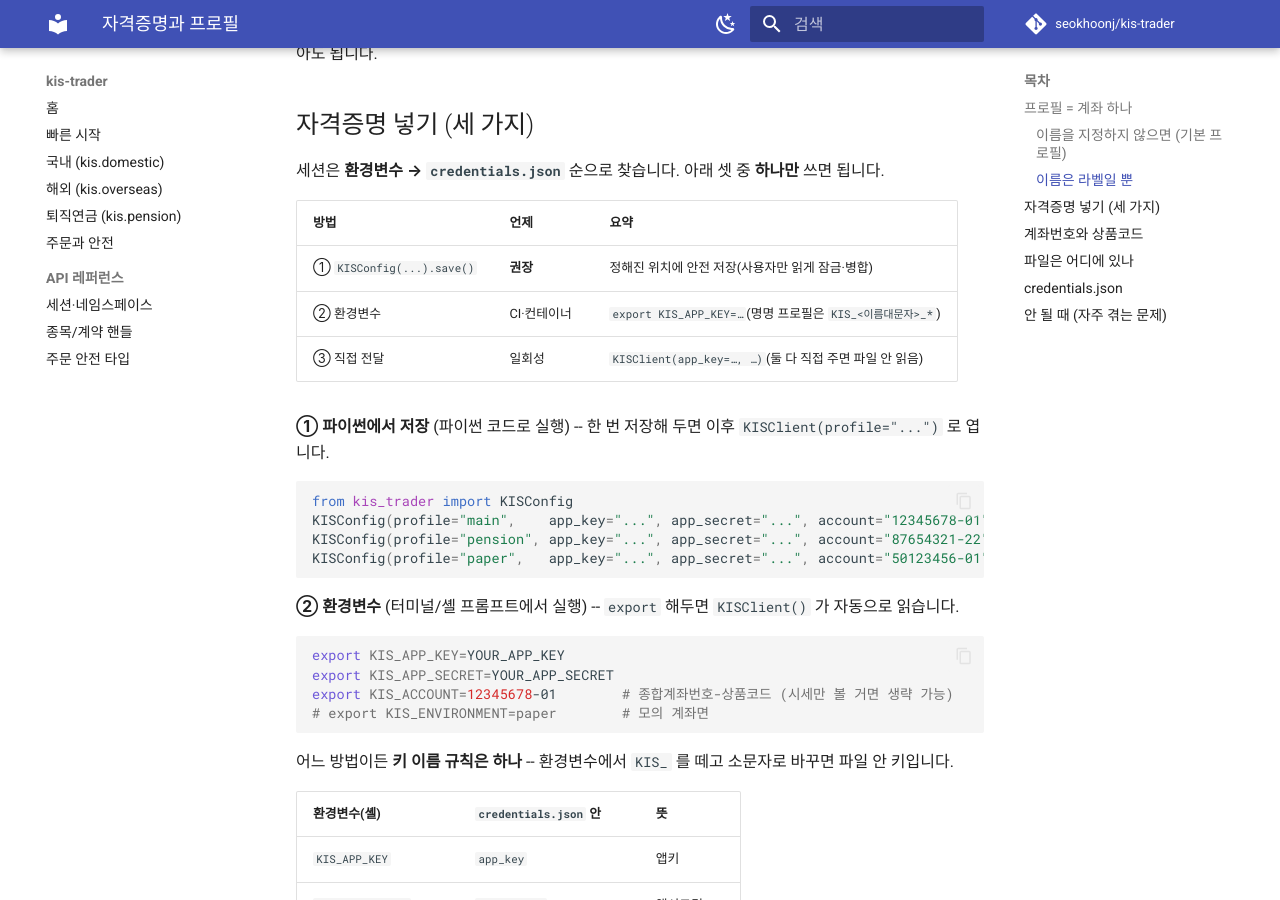
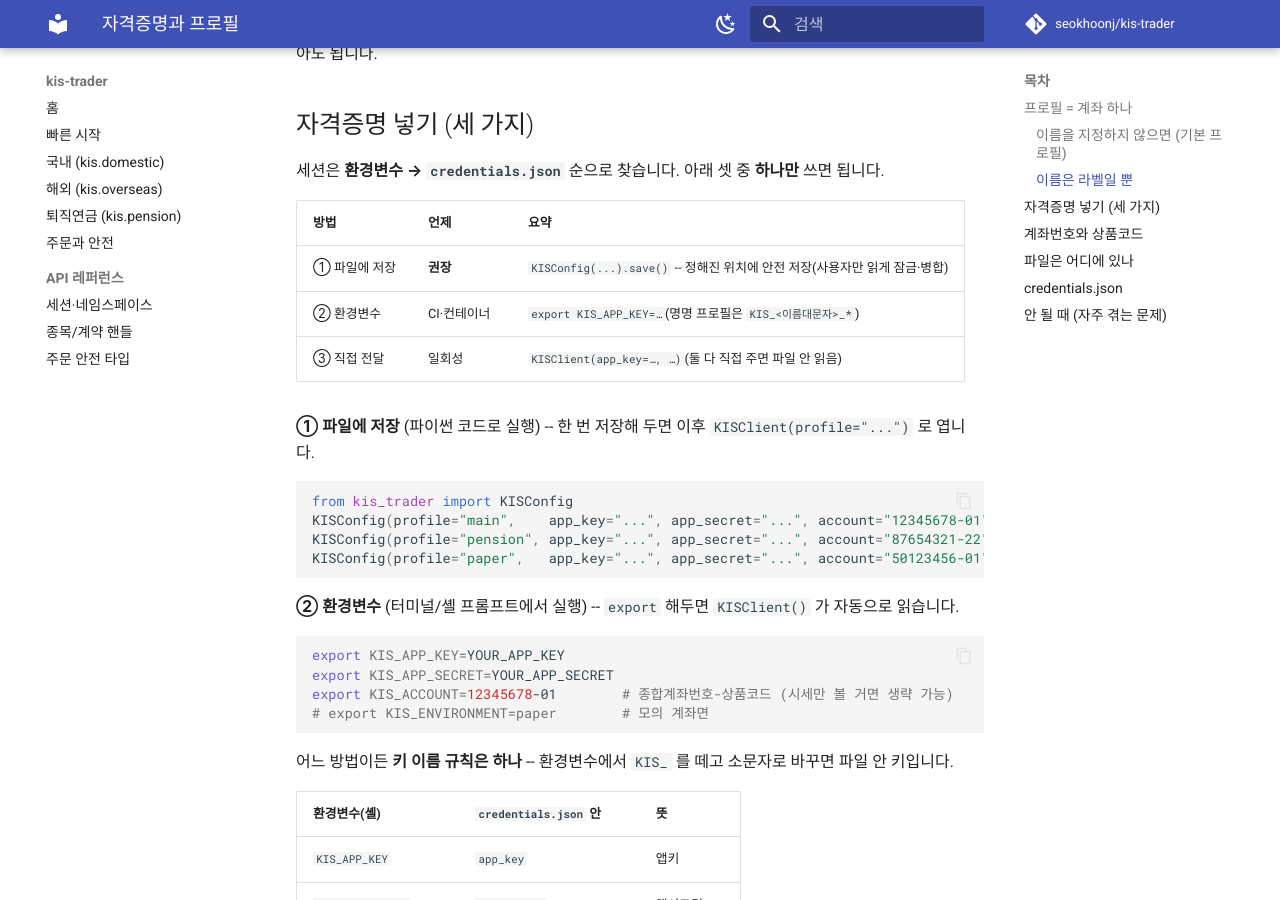
Before and after one commit to seokhoonj/kis-trader, an MkDocs documentation site: the page built from docs/configuration.md, in a window 1280 px wide and 900 px high, scrolled down 1776 px. Built offline with MkDocs 1.6.1 and Material for MkDocs 9.7.7, drawn with Linux system fonts in a browser that asks for light colours; comment, search, counter and statistics services are not loaded.

Commit message:
docs: make the paper example and the save-method label consistent
Give the paper profile a real account format in the JSON sample (matching the
save example) and label the first credential method the same way in the table
and its heading, so the same thing is not named two ways.

````diff
--- a/docs/configuration.md
+++ b/docs/configuration.md
@@ -78,11 +78,11 @@
 
 | 방법 | 언제 | 요약 |
 |---|---|---|
-| ① `KISConfig(...).save()` | **권장** | 정해진 위치에 안전 저장(사용자만 읽게 잠금·병합) |
+| ① 파일에 저장 | **권장** | `KISConfig(...).save()` -- 정해진 위치에 안전 저장(사용자만 읽게 잠금·병합) |
 | ② 환경변수 | CI·컨테이너 | `export KIS_APP_KEY=…`(명명 프로필은 `KIS_<이름대문자>_*`) |
 | ③ 직접 전달 | 일회성 | `KISClient(app_key=…, …)`(둘 다 직접 주면 파일 안 읽음) |
 
-**① 파이썬에서 저장** (파이썬 코드로 실행) -- 한 번 저장해 두면 이후 `KISClient(profile="...")` 로 엽니다.
+**① 파일에 저장** (파이썬 코드로 실행) -- 한 번 저장해 두면 이후 `KISClient(profile="...")` 로 엽니다.
 
 ```python
 from kis_trader import KISConfig
````
Also changed, not shown: other parts of docs/configuration.md (+1 -1 lines).
